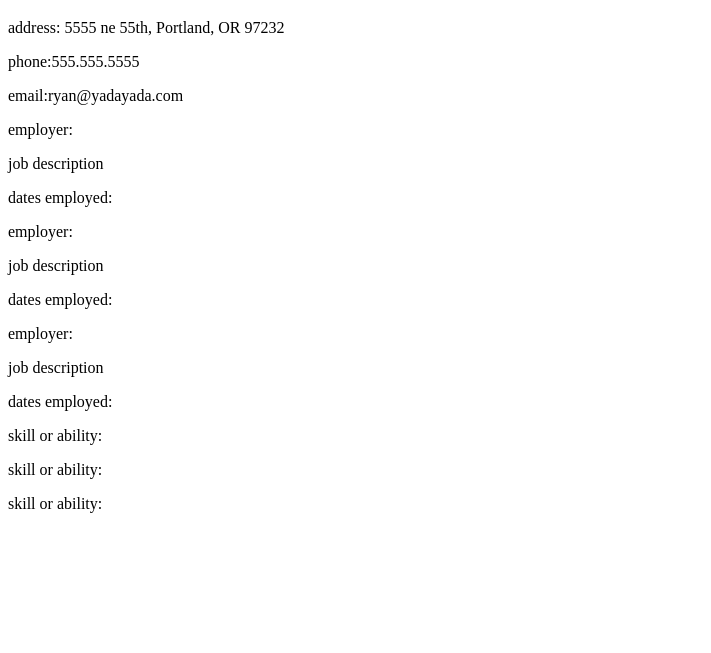
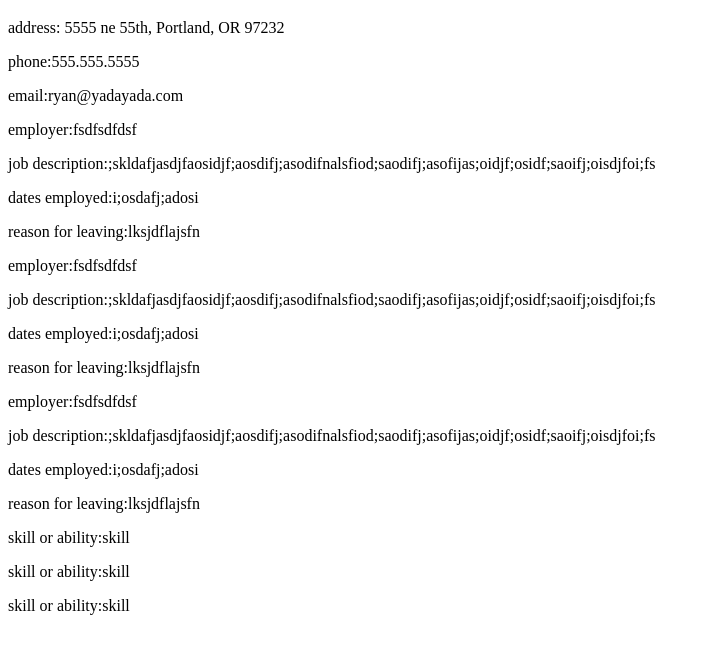
Before and after one commit to RyanDuff613/resumeSite, a plain HTML site: page index.html in a window 1280 px wide. Shown: the part 61-714 px from the top of the page, without its empty margins (0-711 px from the left). Drawn offline with Linux system fonts and the light colour scheme.

Commit message:
add html content, create divs and spans with class namesform employment and contact

```diff
--- a/index.html
+++ b/index.html
@@ -5,35 +5,38 @@
     <title>Resume: Ryan Duff</title>
   </head>
   <body>
-      <div></div>
+      <div class="contact">
         <h1>Ryan Duff</h1>
         <p>address: 5555 ne 55th, Portland, OR 97232</p>
         <p>phone:555.555.5555</p>
         <p>email:ryan@yadayada.com</p>
       </div>
 
-      <div>
-        <p>employer:</p>
-        <p>job description</p>
-        <p>dates employed:</p>
+      <div class="employment">
+        <p><span class="form">employer:</span>fsdfsdfdsf</p>
+        <p><span class="form">job description:</span>;skldafjasdjfaosidjf;aosdifj;asodifnalsfiod;saodifj;asofijas;oidjf;osidf;saoifj;oisdjfoi;fs</p>
+        <p><span class="form">dates employed:</span>i;osdafj;adosi</p>
+        <p><span class="form">reason for leaving:</span>lksjdflajsfn</p>
+      </div>
+
+      <div class="employment">
+        <p><span class="form">employer:</span>fsdfsdfdsf</p>
+        <p><span class="form">job description:</span>;skldafjasdjfaosidjf;aosdifj;asodifnalsfiod;saodifj;asofijas;oidjf;osidf;saoifj;oisdjfoi;fs</p>
+        <p><span class="form">dates employed:</span>i;osdafj;adosi</p>
+        <p><span class="form">reason for leaving:</span>lksjdflajsfn</p>
+      </div>
+
+      <div class="employment">
+        <p><span class="form">employer:</span>fsdfsdfdsf</p>
+        <p><span class="form">job description:</span>;skldafjasdjfaosidjf;aosdifj;asodifnalsfiod;saodifj;asofijas;oidjf;osidf;saoifj;oisdjfoi;fs</p>
+        <p><span class="form">dates employed:</span>i;osdafj;adosi</p>
+        <p><span class="form">reason for leaving:</span>lksjdflajsfn</p>
       </div>
 
       <div>
-        <p>employer:</p>
-        <p>job description</p>
-        <p>dates employed:</p>
-      </div>
-
-      <div>
-        <p>employer:</p>
-        <p>job description</p>
-        <p>dates employed:</p>
-      </div>
-
-      <div>
-        <p>skill or ability:</p>
-        <p>skill or ability:</p>
-        <p>skill or ability:</p>
+        <p><span class="form">skill or ability:</span>skill</p>
+        <p><span class="form">skill or ability:</span>skill</p>
+        <p><span class="form">skill or ability:</span>skill</p>
       </div>
 
   </body>
```
